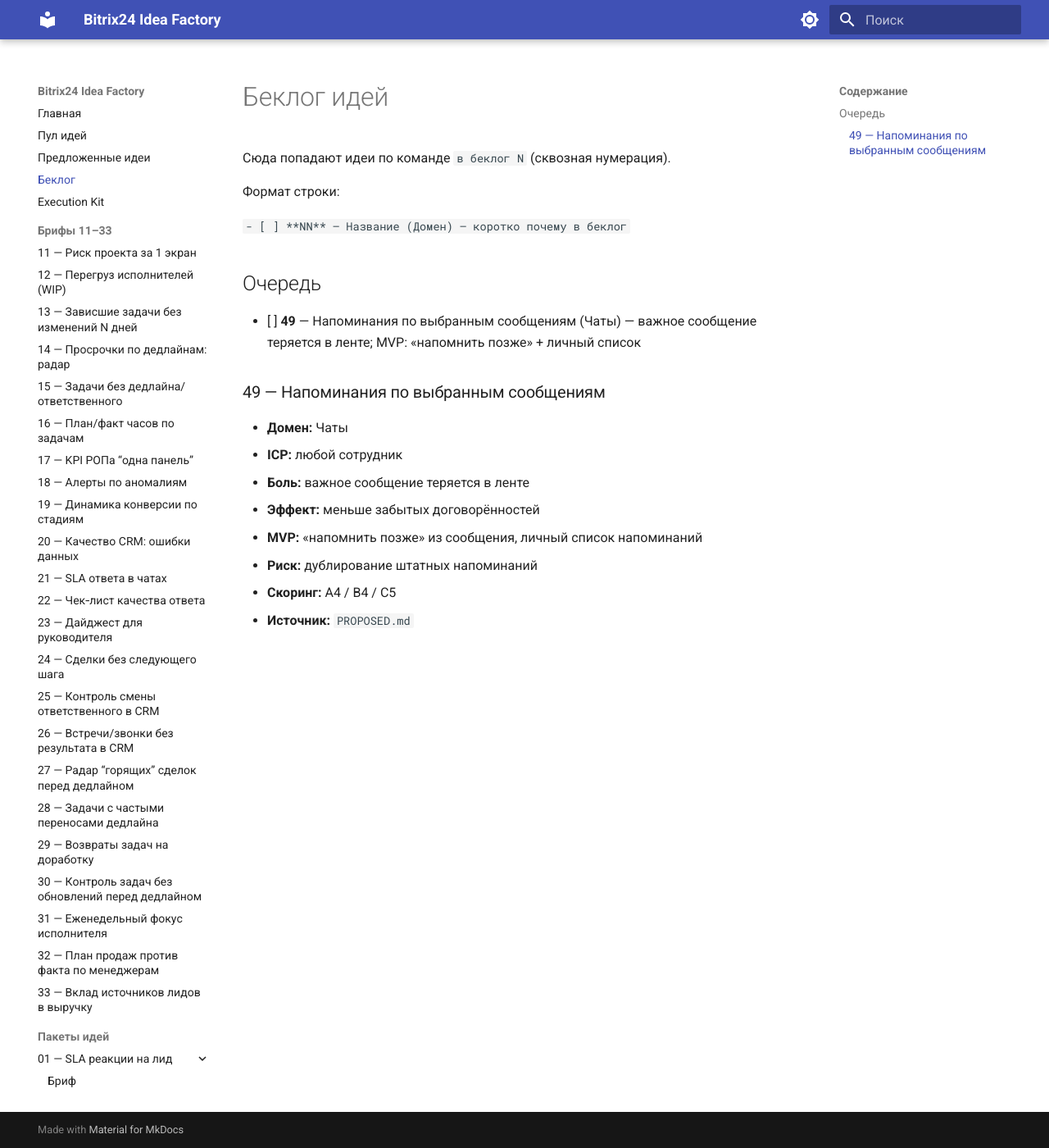
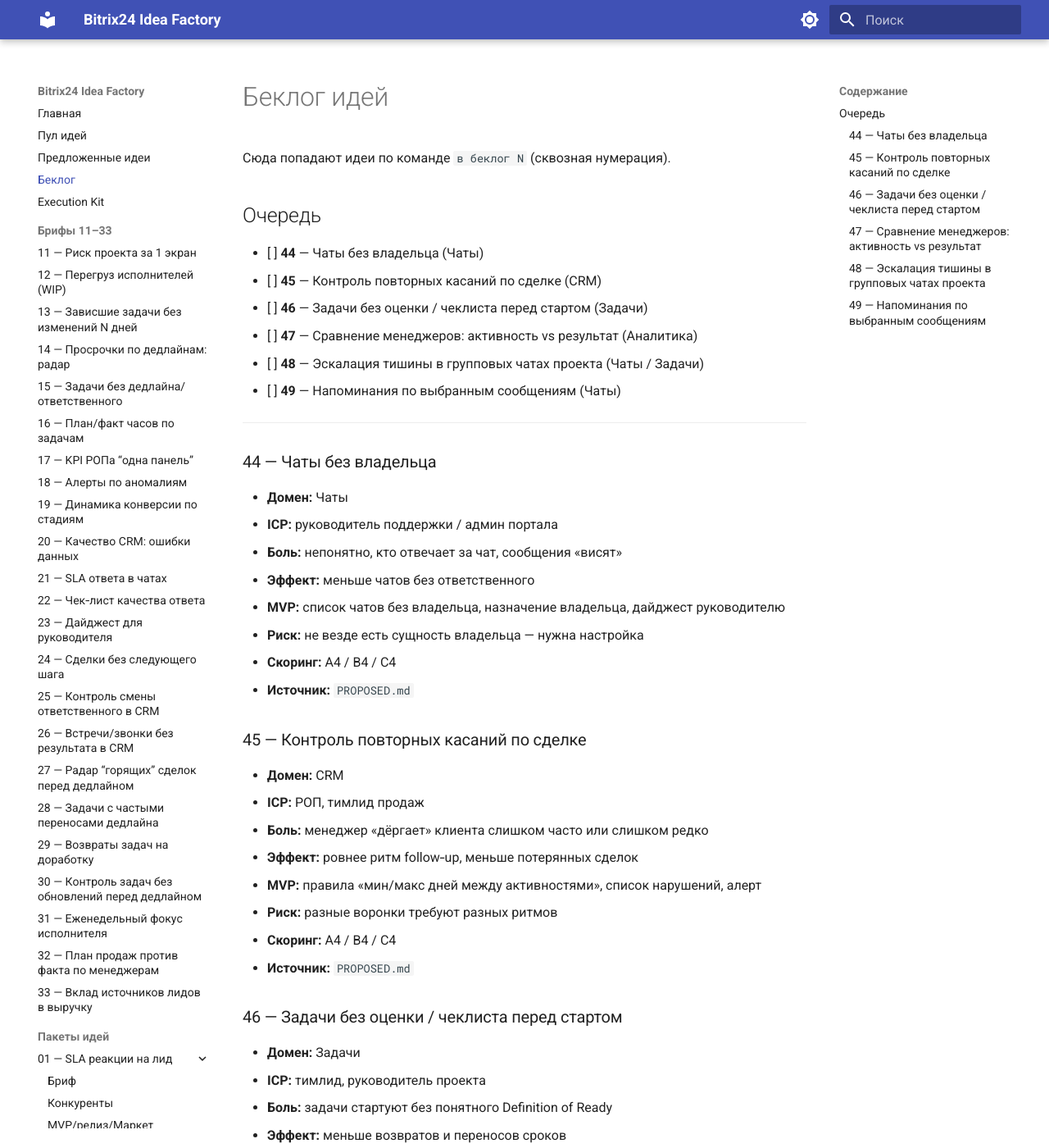
Before and after one commit to grinkevich-dima/b24-idea-factory, an MkDocs documentation site: the page built from docs/idea-briefs/BACKLOG.md, in a window 1280 px wide and 1400 px high. Shown: the whole window at 82% size. Built offline with MkDocs 1.6.1 and Material for MkDocs 9.7.7, drawn with Linux system fonts in a browser that asks for light colours; some of the changed text lies outside the part shown.

Commit message:
Add ideas 44-48 to backlog with full details
Co-authored-by: grinkevich-dima <grinkevich-dima@users.noreply.github.com>

```diff
--- a/docs/idea-briefs/BACKLOG.md
+++ b/docs/idea-briefs/BACKLOG.md
@@ -2,13 +2,66 @@
 
 Сюда попадают идеи по команде `в беклог N` (сквозная нумерация).
 
-Формат строки:
-
-`- [ ] **NN** — Название (Домен) — коротко почему в беклог`
-
 ## Очередь
 
-- [ ] **49** — Напоминания по выбранным сообщениям (Чаты) — важное сообщение теряется в ленте; MVP: «напомнить позже» + личный список
+- [ ] **44** — Чаты без владельца (Чаты)
+- [ ] **45** — Контроль повторных касаний по сделке (CRM)
+- [ ] **46** — Задачи без оценки / чеклиста перед стартом (Задачи)
+- [ ] **47** — Сравнение менеджеров: активность vs результат (Аналитика)
+- [ ] **48** — Эскалация тишины в групповых чатах проекта (Чаты / Задачи)
+- [ ] **49** — Напоминания по выбранным сообщениям (Чаты)
+
+---
+
+### 44 — Чаты без владельца
+- **Домен:** Чаты
+- **ICP:** руководитель поддержки / админ портала
+- **Боль:** непонятно, кто отвечает за чат, сообщения «висят»
+- **Эффект:** меньше чатов без ответственного
+- **MVP:** список чатов без владельца, назначение владельца, дайджест руководителю
+- **Риск:** не везде есть сущность владельца — нужна настройка
+- **Скоринг:** A4 / B4 / C4
+- **Источник:** `PROPOSED.md`
+
+### 45 — Контроль повторных касаний по сделке
+- **Домен:** CRM
+- **ICP:** РОП, тимлид продаж
+- **Боль:** менеджер «дёргает» клиента слишком часто или слишком редко
+- **Эффект:** ровнее ритм follow‑up, меньше потерянных сделок
+- **MVP:** правила «мин/макс дней между активностями», список нарушений, алерт
+- **Риск:** разные воронки требуют разных ритмов
+- **Скоринг:** A4 / B4 / C4
+- **Источник:** `PROPOSED.md`
+
+### 46 — Задачи без оценки / чеклиста перед стартом
+- **Домен:** Задачи
+- **ICP:** тимлид, руководитель проекта
+- **Боль:** задачи стартуют без понятного Definition of Ready
+- **Эффект:** меньше возвратов и переносов сроков
+- **MVP:** чек‑лист готовности задачи, список нарушений, напоминание постановщику
+- **Риск:** сопротивление команды — мягкий режим отчёта
+- **Скоринг:** A3 / B4 / C4
+- **Источник:** `PROPOSED.md`
+
+### 47 — Сравнение менеджеров: активность vs результат
+- **Домен:** Аналитика
+- **ICP:** РОП, коммерческий директор
+- **Боль:** много звонков/дел, но мало выигранных сделок — или наоборот
+- **Эффект:** быстрее находят неэффективные паттерны работы
+- **MVP:** панель «активности / выигранные / сумма» по менеджерам, сравнение периодов
+- **Риск:** не сводить к «палочной» системе — показывать контекст
+- **Скоринг:** A5 / B4 / C4
+- **Источник:** `PROPOSED.md`
+
+### 48 — Эскалация тишины в групповых чатах проекта
+- **Домен:** Чаты / Задачи
+- **ICP:** руководитель проекта, тимлид
+- **Боль:** по проектному чату давно нет ответов на открытые вопросы
+- **Эффект:** меньше зависших решений в переписке
+- **MVP:** ручная метка «ждёт ответа», очередь тишины, эскалация через N часов
+- **Риск:** права IM; без чтения текста сообщений
+- **Скоринг:** A4 / B3 / C3
+- **Источник:** `PROPOSED.md`
 
 ### 49 — Напоминания по выбранным сообщениям
 - **Домен:** Чаты
```
Also changed, not shown: docs/idea-briefs/PROPOSED.md (+5 -0 lines).
